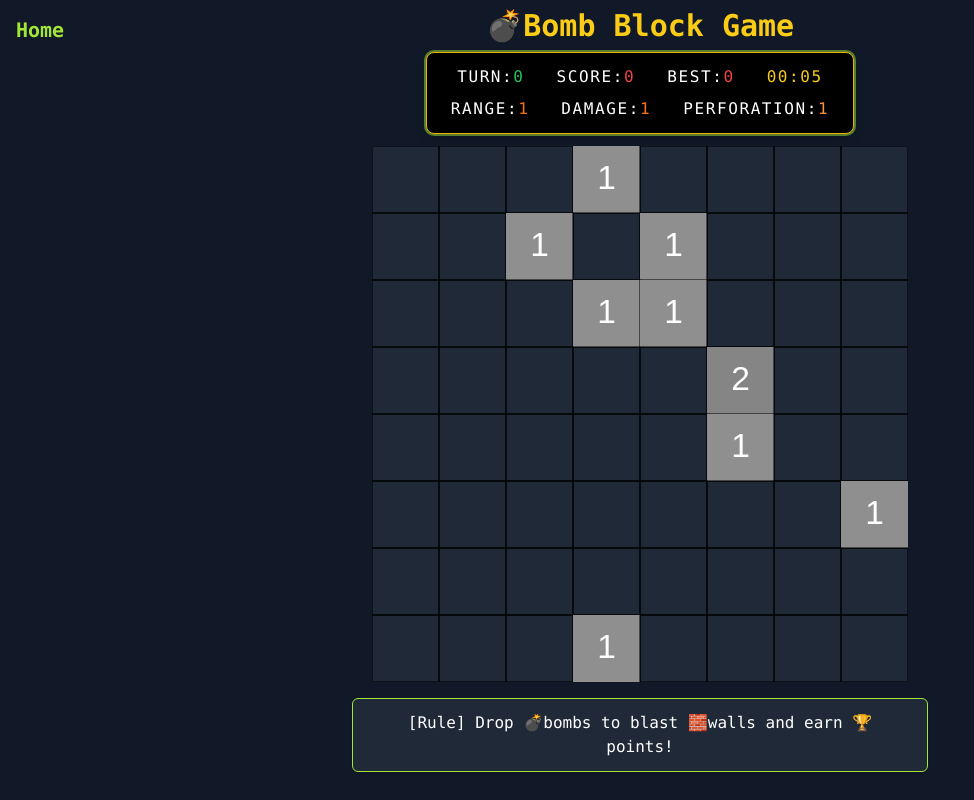
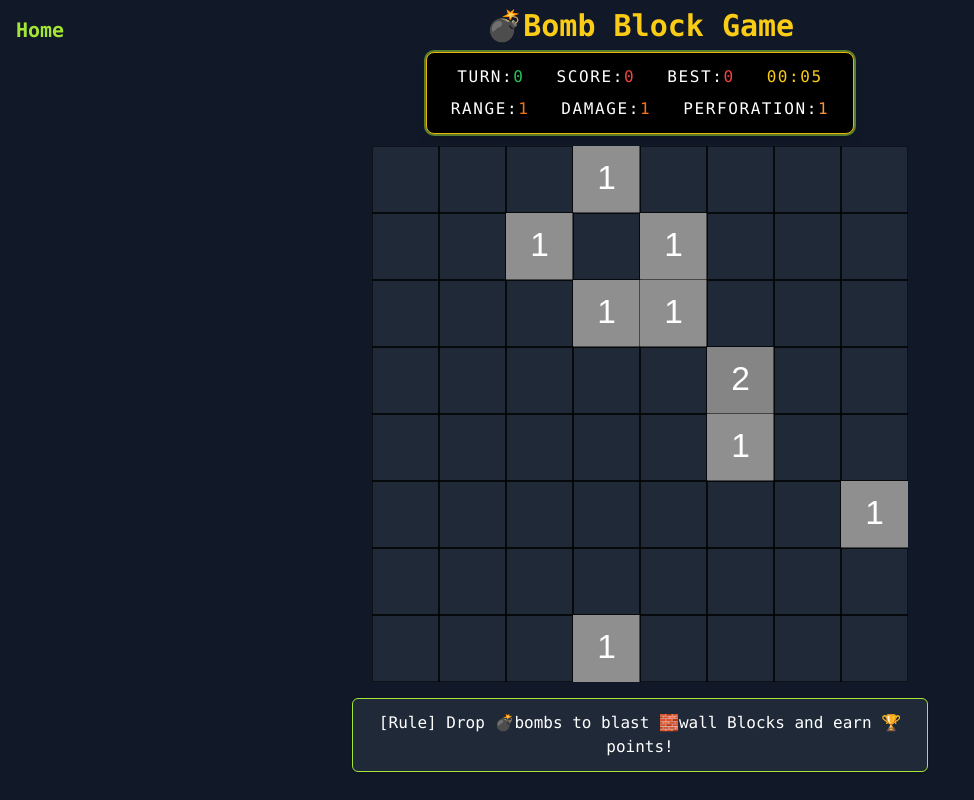
Before and after one commit to YoHaiYo/bomb-block-game-next, a Next.js app: page /bombblock in a window 1280 px wide. Shown: the whole page, without its empty margins (0-974 px from the left). Built offline with nearby package versions, Linux system fonts and the light colour scheme; a web font is replaced by a local one.

Commit message:
멘트 : wall

```diff
--- a/src/app/bombblock/page.jsx
+++ b/src/app/bombblock/page.jsx
@@ -36,7 +36,7 @@ export default function Page() {
   const [showUpgrade, setShowUpgrade] = useState(false);
   const [isDescriptionChanging, setIsDescriptionChanging] = useState(false);
   const [description, setDescription] = useState(
-    "[Rule] Drop 💣bombs to blast 🧱walls and earn 🏆points!"
+    "[Rule] Drop 💣bombs to blast 🧱wall Blocks and earn 🏆points!"
   );
   const [isDanger, setIsDanger] = useState(false);
 
@@ -249,7 +249,7 @@ export default function Page() {
   // 해설창 멘트 관리
   const descriptionMap = {
     3: "💣 Bombs explode after 3 turns and can trigger chain reactions! 🔥",
-    5: "🧱 Grid full = Game Over. Good luck! 🍀",
+    5: "🧱 Wall Block full = Game Over. Good luck! 🍀",
   };
   const updateDescriptionByTurn = (currentTurn) => {
     const realTurn = currentTurn + 1;
```
